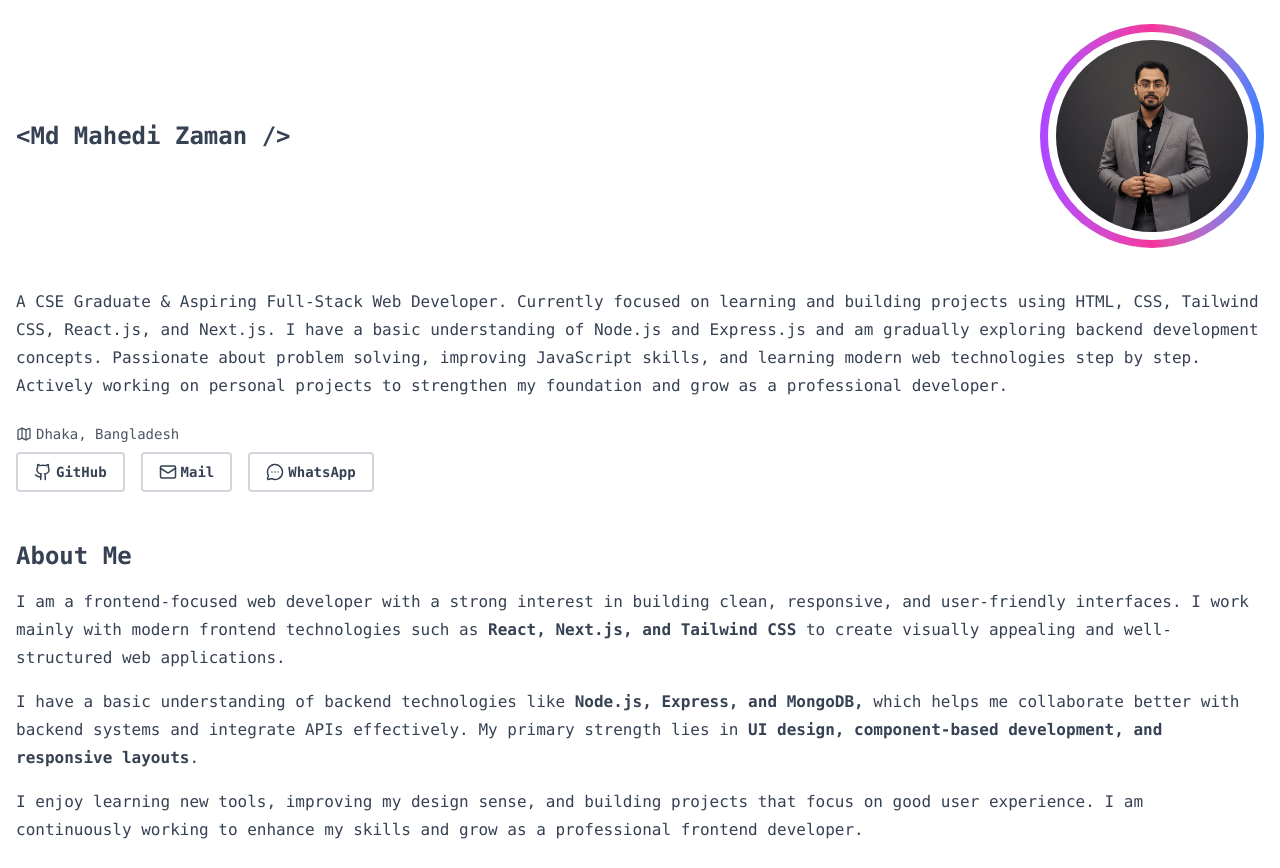
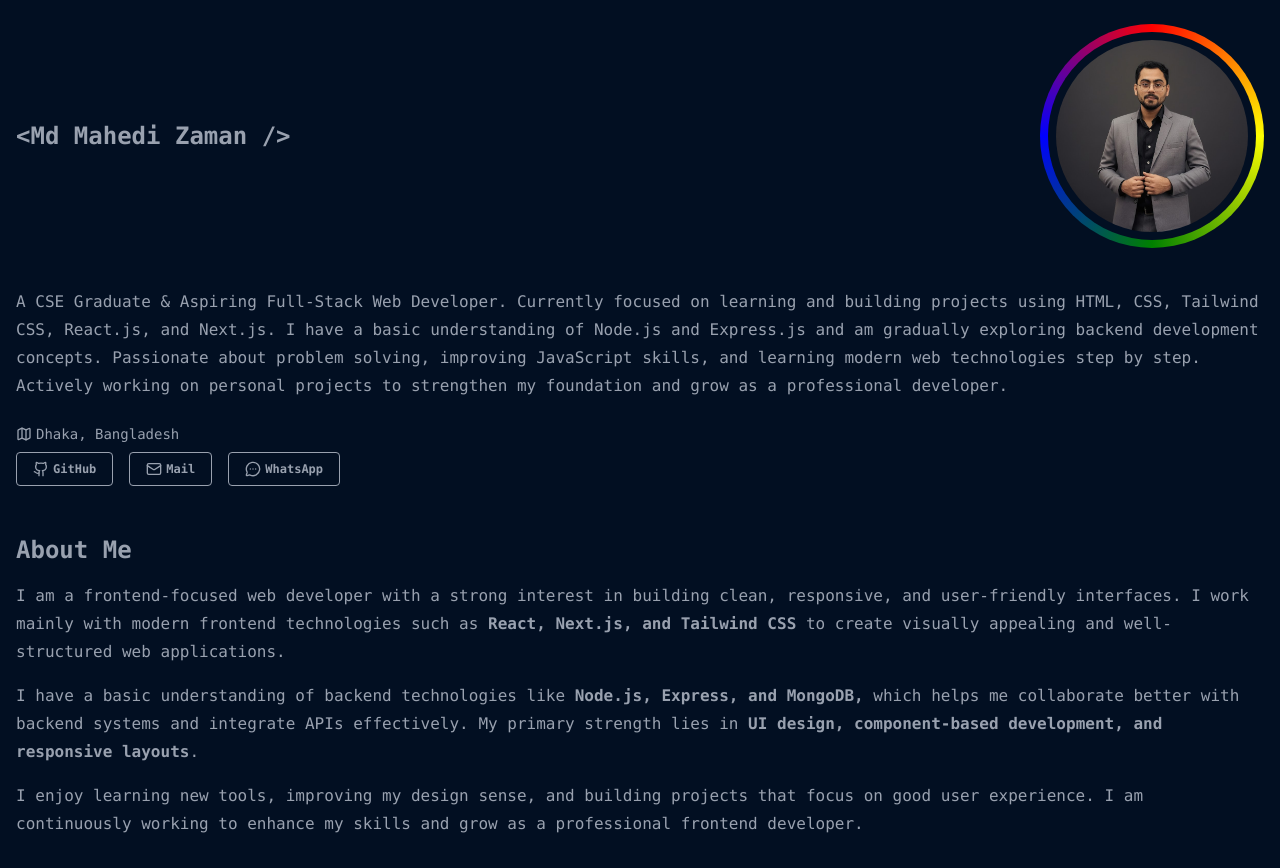
Before and after one commit to mahedizaman/mahedi-portfolio, a Next.js app: page / in a window 1280 px wide. Built offline with nearby package versions, Linux system fonts and the light colour scheme.

Commit message:
change background and font's color

```diff
--- a/app/globals.css
+++ b/app/globals.css
@@ -1 +1,5 @@
 @import "tailwindcss";
+
+*{
+    background: #020f22;
+}
--- a/components/AboutMe.jsx
+++ b/components/AboutMe.jsx
@@ -4,10 +4,10 @@ import Container from './Container'
 const AboutMe = () => {
   return (
     <Container>
-      <h3 className="font-bold text-gray-700 text-xl sm:text-2xl sm:text-left mb-4">
+      <h3 className="font-bold text-gray-400 text-xl sm:text-2xl sm:text-left mb-4">
         About Me
       </h3>
-      <span className="flex flex-col gap-4 px-4 sm:px-0 max-w-7xl mx-auto text-sm sm:text-base leading-relaxed sm:leading-7 text-gray-700 text-justify sm:text-left">
+      <span className="flex flex-col gap-4 px-4 sm:px-0 max-w-7xl mx-auto text-sm sm:text-base leading-relaxed sm:leading-7 text-gray-400 text-justify sm:text-left">
         <p>
           I am a frontend-focused web developer with a strong interest in
           building clean, responsive, and user-friendly interfaces. I work
--- a/components/Location.jsx
+++ b/components/Location.jsx
@@ -5,7 +5,7 @@ import SocialLinks from './SocialLinks';
 const Location = () => {
   return (
     <div>
-      <div className="flex items-center gap-1 text-gray-600 text-sm mt-6 mb-2">
+      <div className="flex items-center gap-1 text-gray-400 text-sm mt-6 mb-2">
         <MapIcon size={16} />
         <Link
           href="https://www.google.com/maps?q=Dhaka,Bangladesh"
--- a/components/MyIntro.jsx
+++ b/components/MyIntro.jsx
@@ -3,7 +3,7 @@ import React from "react";
 const MyIntro = () => {
   return (
     <div className="px-4 sm:px-0 max-w-7xl mx-auto">
-      <p className="text-sm sm:text-base leading-relaxed sm:leading-7 text-gray-700 text-justify sm:text-left">
+      <p className="text-sm sm:text-base leading-relaxed sm:leading-7 text-gray-400 text-justify sm:text-left">
         A CSE Graduate & Aspiring Full-Stack Web Developer. Currently focused on
         learning and building projects using HTML, CSS, Tailwind CSS, React.js,
         and Next.js. I have a basic understanding of Node.js and Express.js and
--- a/components/NameAndImage.jsx
+++ b/components/NameAndImage.jsx
@@ -3,12 +3,17 @@ import Image from "next/image";
 const NameAndImage = () => {
   return (
     <div className="flex flex-col sm:flex-row items-center justify-between mb-10 mx-auto gap-6 sm:gap-0">
-      <h3 className="font-bold text-xl sm:text-2xl text-center sm:text-left text-gray-700">
+      <h3 className="font-bold text-xl sm:text-2xl text-center sm:text-left text-gray-400 cursor-pointer">
         {`<Md Mahedi Zaman />`}
       </h3>
 
       <div className="relative w-40 h-40 sm:w-56 sm:h-56 flex items-center justify-center">
-        <div className="absolute inset-0 rounded-full bg-linear-to-r from-purple-500 via-pink-500 to-blue-500 animate-spin-slow"></div>
+        <div
+          className="absolute inset-0 rounded-full animate-spin-slow"
+          style={{
+            background: "conic-gradient(red, yellow, green, blue, red)",
+          }}
+        ></div>
 
         <div className="absolute inset-2 rounded-full bg-white"></div>
 
--- a/components/SocialLinks.jsx
+++ b/components/SocialLinks.jsx
@@ -3,7 +3,7 @@ import socialLinks from "@/data/socialLinks";
 
 export default function SocialLinks() {
   return (
-    <div className="flex flex-wrap sm:flex-nowrap items-center text-gray-700 gap-2 sm:gap-4 ">
+    <div className="flex flex-wrap sm:flex-nowrap items-center text-gray-400 gap-2 sm:gap-4 ">
       {socialLinks.map((item) => {
         const Icon = item.icon;
 
@@ -12,10 +12,10 @@ export default function SocialLinks() {
             key={item.id}
             href={item.href}
             target="_blank"
-            className="flex border-2 border-gray-300 px-3 py-2 sm:px-4 sm:py-2 rounded items-center gap-1 text-xs sm:text-sm hover:text-purple-500 font-bold transition transform hover:scale-105"
+            className="flex border  px-3 py-2 sm:px-4 sm:py-2 rounded items-center gap-1 text-xs sm:text-sm hover:text-purple-500 font-bold transition transform hover:scale-105"
           >
-            <Icon size={18} />
-            <span>{item.name}</span>
+            <Icon size={16} />
+            <span className="text-xs">{item.name}</span>
           </Link>
         );
       })}
--- /dev/null
+++ b/tailwind.config.js
@@ -0,0 +1,19 @@
+// tailwind.config.js
+module.exports = {
+  theme: {
+    extend: {
+      keyframes: {
+        orbit: {
+          "0%": { transform: "rotate(0deg) translateX(80px) rotate(0deg)" },
+          "100%": {
+            transform: "rotate(360deg) translateX(80px) rotate(-360deg)",
+          },
+        },
+      },
+      animation: {
+        orbit: "orbit 6s linear infinite",
+      },
+    },
+  },
+  plugins: [],
+};
```
